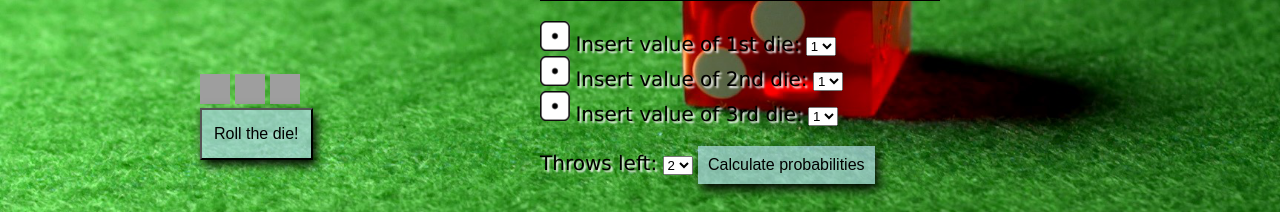
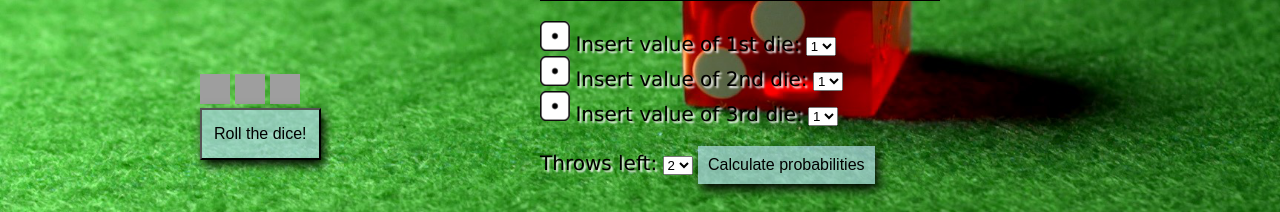
Before and after one commit to Simonolsson98/flask-yahtzee-project, a Flask app: page /yahtzee in a window 1280 px wide. Shown: the part 440-652 px from the top of the page. Run offline with Flask 2, Linux system fonts and the light colour scheme; grey boxes are pictures that could not be loaded.

Commit message:
grammar fix lol

```diff
--- a/templates/index.html
+++ b/templates/index.html
@@ -111,7 +111,7 @@
         <img src="../static/{{ roll2 }}.png" width = 30 height = 30 alt="die_roll_2">
         <img src="../static/{{ roll3 }}.png" width = 30 height = 30 alt="die_roll_3">
     <form action="{{ url_for('after_input') }}" method="POST">
-        <button class = "rollbtn">Roll the die!</button>
+        <button class = "rollbtn">Roll the dice!</button>
     </form>
 </div>
     <form action = "{{ url_for('home') }}" method = "POST">
```
